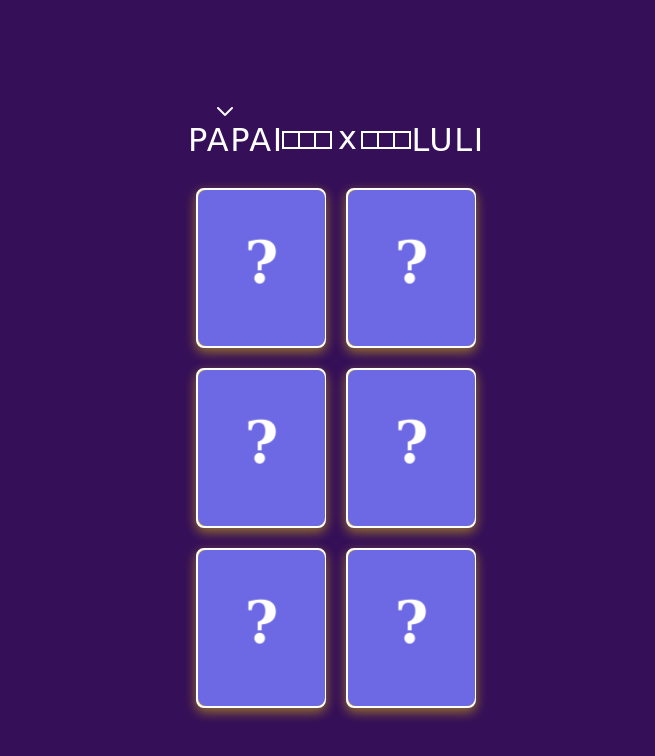
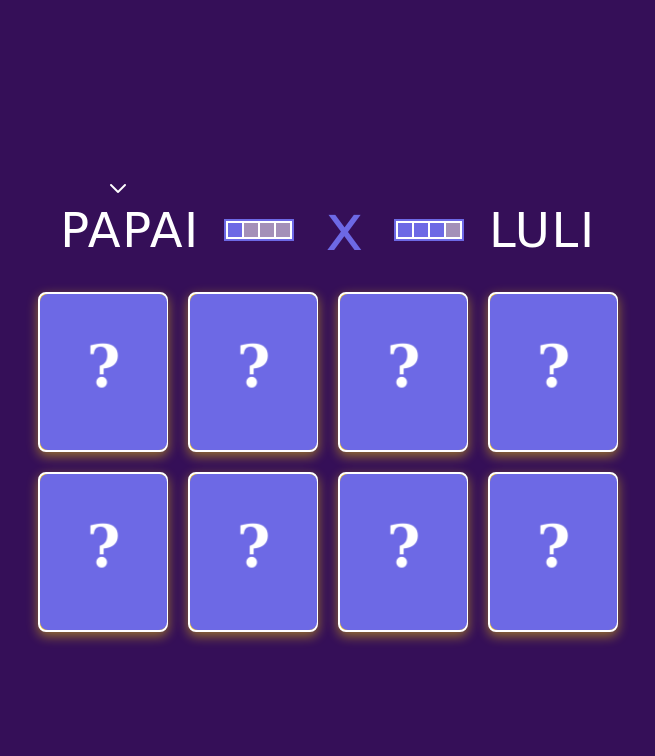
Before and after one commit to brunoruf/memory-game, a website built with Vite: page vite-project/index.html in a window 1280 px wide. Shown: the whole page, without its empty margins (312-967 px from the left). Built offline with nearby package versions, Linux system fonts and the light colour scheme; a web font is replaced by a local one.

Commit message:
Score recebendo parametros e pintando os quadradinhos

```diff
--- a/vite-project/main.js
+++ b/vite-project/main.js
@@ -15,6 +15,6 @@ const $root = document.querySelector("#root");
 $root.insertAdjacentHTML("beforeend",
     `
     ${ScoreBoard()}
-    ${BoardGame(6)}
+    ${BoardGame(8)}
     `
 )
--- a/vite-project/src/components/PlayerName/style.css
+++ b/vite-project/src/components/PlayerName/style.css
@@ -1,6 +1,6 @@
 .player-name {
     color: var(--color-white);
     text-transform: uppercase;
-    font-size: 2rem;
+    font-size: 3rem;
     letter-spacing: .1rem;
 }
--- a/vite-project/src/components/PlayerScore/index.js
+++ b/vite-project/src/components/PlayerScore/index.js
@@ -2,7 +2,8 @@ import "./style.css"
 
 const PlayerScore = (points = 0) => {
     return /*html*/`
-        <div data-points ="${points}" class="score-wrapper">
+        <div class="score-wrapper" data-points ="${points}" >
+            <div class="player-score"></div>
             <div class="player-score"></div>
             <div class="player-score"></div>
             <div class="player-score"></div>
--- a/vite-project/src/components/PlayerScore/style.css
+++ b/vite-project/src/components/PlayerScore/style.css
@@ -1,16 +1,44 @@
+.score-wrapper {
+  display: flex;
+  border: 2px solid #6d69e5;
+  padding-left: 2px;
+}
+
 .player-score {
   width: 14px;
   height: 14px;
   border: 2px solid #fff;
   margin-left: -2px;
+  background: #cec0dcba;
 }
 
-.score-wrapper {
-  display: flex;
+.score-wrapper[data-points="1"] > .player-score:first-child {
+  background-color: #6d69e5;
+}
+
+.score-wrapper[data-points="2"] {
+  flex-direction: row-reverse;
+}
+
+.score-wrapper[data-points="3"] {
+  flex-direction: row-reverse;
+}
+
+.score-wrapper[data-points="2"] > .player-score:nth-child(n + 3) {
+  background-color: #6d69e5;
+}
+
+.score-wrapper[data-points="3"] > .player-score:nth-child(n + 2) {
+  background-color: #6d69e5;
+}
+
+.score-wrapper[data-points="4"] > .player-score:nth-child(n + 1) {
+  background-color: #6d69e5;
 }
 
 .versus {
   color: var(--color-white);
-  font-size: 2rem;
+  font-size: 4rem;
   margin: -5px 0.4rem 0 0.4rem;
+  color: #6d69e5;
 }
--- a/vite-project/src/objects/ScoreBoard/index.js
+++ b/vite-project/src/objects/ScoreBoard/index.js
@@ -7,9 +7,9 @@ const ScoreBoard = () => {
     <div class="score-board">
     <div class="arrow-player"><img src="../images/arrow-down.png"></div>
         ${PlayerName('Papai')}
-        ${PlayerScore()}
+        ${PlayerScore(1)}
         <div class="versus">x</div>
-        ${PlayerScore()}
+        ${PlayerScore(3)}
         ${PlayerName('Luli')}
     </div>
     `
--- a/vite-project/src/styles/elements/base.css
+++ b/vite-project/src/styles/elements/base.css
@@ -1,5 +1,5 @@
 .container {
-  max-width: 320px;
+  max-width: 600px;
   background-color: var(--color-background);
   margin-left: auto;
   margin-right: auto;
```
